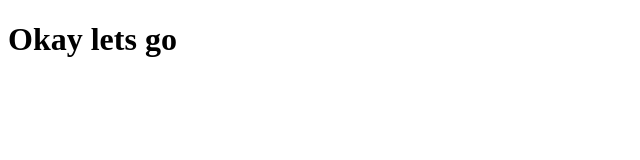
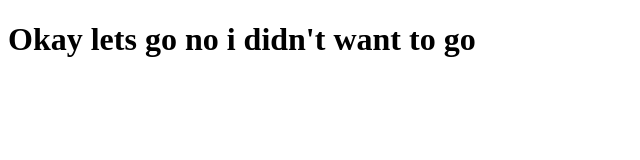
Before and after one commit to soumya242/nodejs-project, a plain HTML site: page try.html in a window 1280 px wide. Shown: the whole page, without its empty margins (0-640 px from the left). Drawn offline with Linux system fonts and the light colour scheme.

Commit message:
new version

```diff
--- a/try.html
+++ b/try.html
@@ -5,6 +5,6 @@
     <title>this i have to try</title>
   </head>
   <body>
-    <h1>Okay lets go</h1>
+    <h1>Okay lets go no i didn't want to go</h1>
   </body>
 </html>
```
